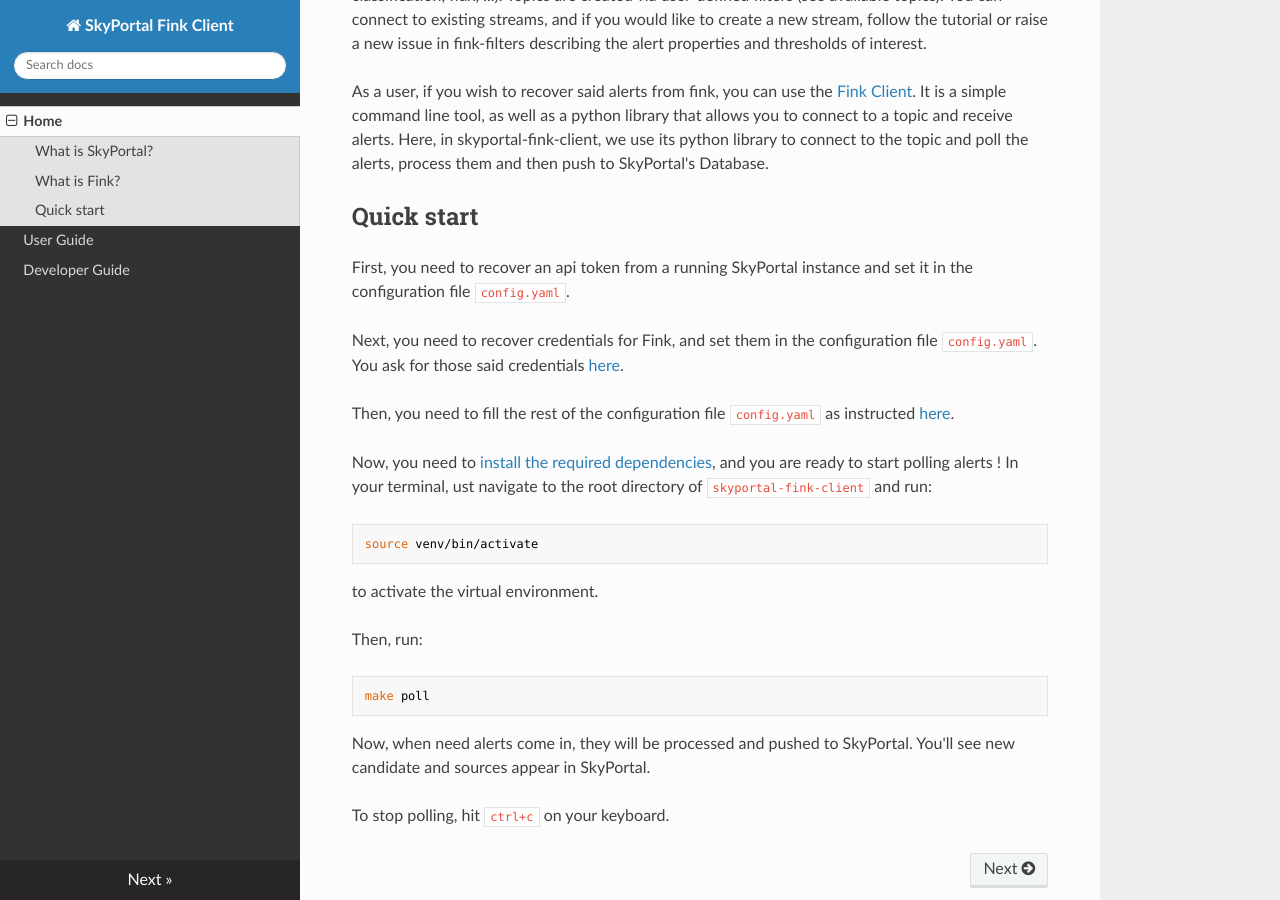
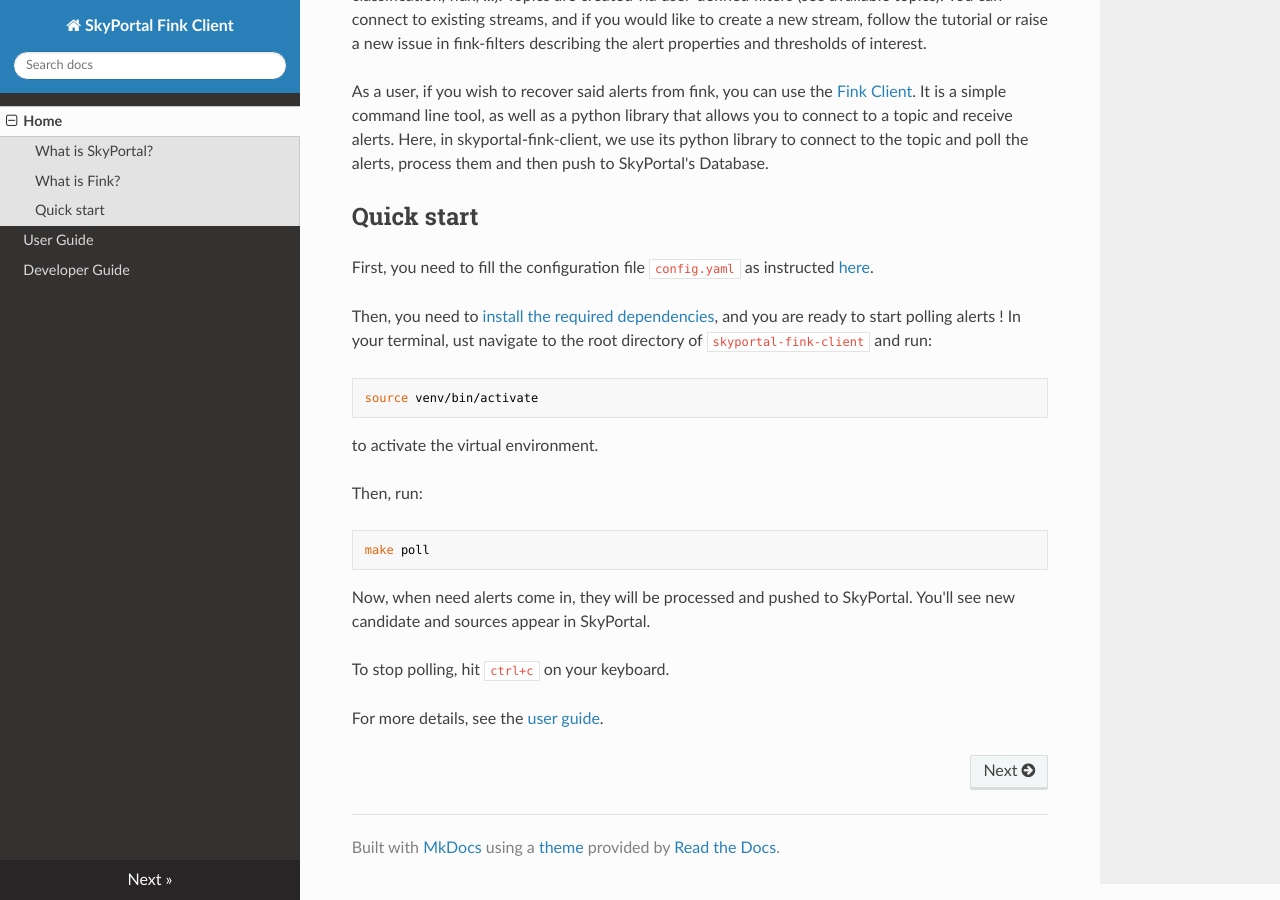
Before and after one commit to skyportal-contrib/skyportal-fink-client, an MkDocs documentation site: the page built from documentation/docs/index.md, in a window 1280 px wide and 900 px high, scrolled down 1464 px. Built offline with MkDocs 1.6.1, drawn with Linux system fonts in a browser that asks for light colours; nearby versions of some CDN libraries.

Commit message:
added User Guide

````diff
--- a/documentation/docs/index.md
+++ b/documentation/docs/index.md
@@ -28,13 +28,9 @@
 
 ## Quick start
 
-First, you need to recover an api token from a running SkyPortal instance and set it in the configuration file `config.yaml`.
+First, you need to fill the configuration file `config.yaml` as instructed [here](user_guide.md).
 
-Next, you need to recover credentials for Fink, and set them in the configuration file `config.yaml`. You ask for those said credentials [here](https://forms.gle/2td4jysT4e9pkf889).
-
-Then, you need to fill the rest of the configuration file `config.yaml` as instructed [here](https://skyportal.io/docs/setup/).
-
-Now, you need to [install the required dependencies](user_guide.md), and you are ready to start polling alerts ! In your terminal, ust navigate to the root directory of `skyportal-fink-client` and run:
+Then, you need to [install the required dependencies](user_guide.md), and you are ready to start polling alerts ! In your terminal, ust navigate to the root directory of `skyportal-fink-client` and run:
 
 ```
 source venv/bin/activate
@@ -51,3 +47,5 @@
 Now, when need alerts come in, they will be processed and pushed to SkyPortal. You'll see new candidate and sources appear in SkyPortal.
 
 To stop polling, hit `ctrl+c` on your keyboard.
+
+For more details, see the [user guide](user_guide.md).
````
Also changed, not shown: documentation/docs/dev_guide.md (+5 -0 lines), documentation/docs/user_guide.md (+74 -0 lines).
